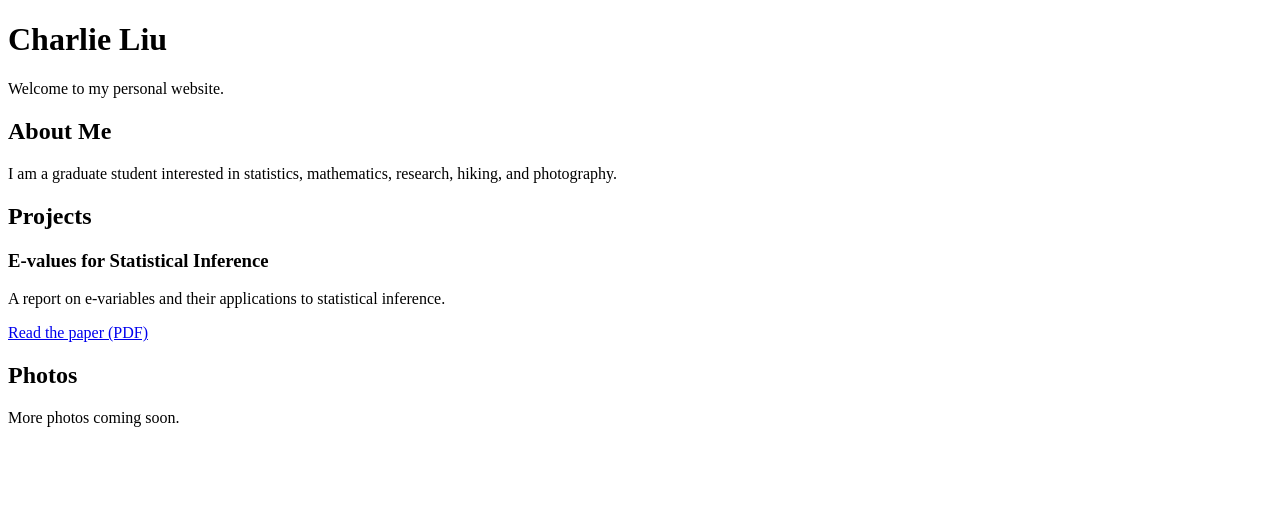
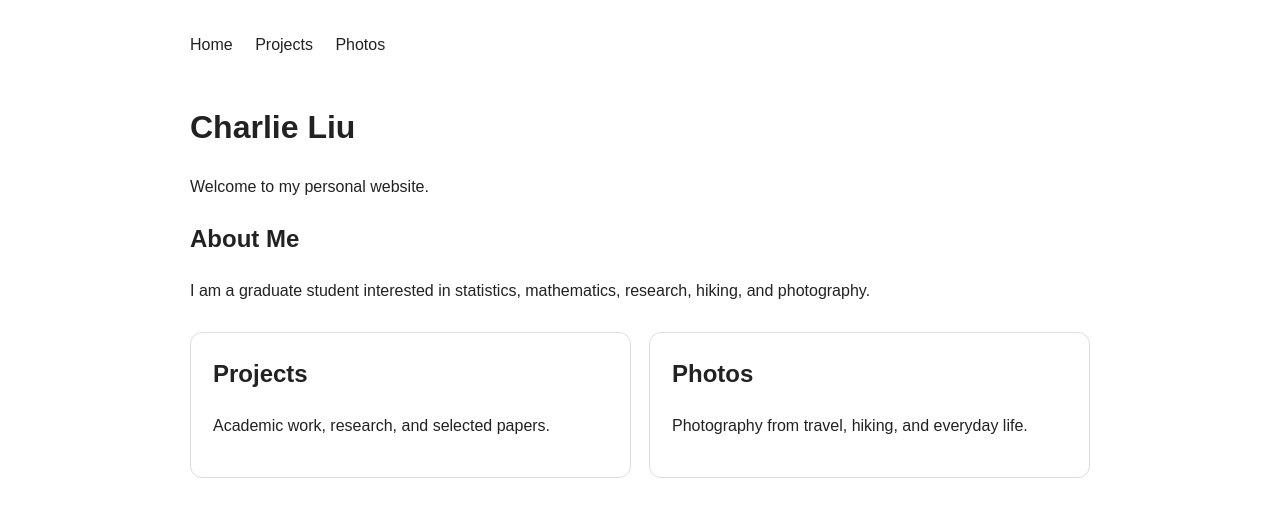
Before and after one commit to charliemzliu/charliemzliu.github.io, a plain HTML site: page index.html in a window 1280 px wide. Drawn offline with Linux system fonts and the light colour scheme.

Commit message:
Add navigation to projects and photo pages

```diff
--- a/index.html
+++ b/index.html
@@ -4,38 +4,44 @@
     <meta charset="UTF-8">
     <meta name="viewport" content="width=device-width, initial-scale=1.0">
     <title>Charlie Liu</title>
+    <style>
+        body { font-family: Arial, sans-serif; max-width: 900px; margin: 0 auto; padding: 32px 20px; line-height: 1.6; color: #222; }
+        nav { margin-bottom: 44px; }
+        nav a { margin-right: 18px; color: #222; text-decoration: none; }
+        nav a:hover { text-decoration: underline; }
+        .links { display: flex; gap: 18px; flex-wrap: wrap; margin-top: 28px; }
+        .card { flex: 1 1 260px; border: 1px solid #ddd; border-radius: 12px; padding: 22px; text-decoration: none; color: #222; }
+        .card:hover { box-shadow: 0 3px 12px rgba(0,0,0,0.08); }
+        .card h2 { margin-top: 0; }
+    </style>
 </head>
 
 <body>
+    <nav>
+        <a href="/">Home</a>
+        <a href="/projects/">Projects</a>
+        <a href="/photo/">Photos</a>
+    </nav>
 
     <h1>Charlie Liu</h1>
-
     <p>Welcome to my personal website.</p>
 
     <h2>About Me</h2>
-
     <p>
         I am a graduate student interested in statistics, mathematics,
         research, hiking, and photography.
     </p>
 
-    <h2>Projects</h2>
+    <div class="links">
+        <a class="card" href="/projects/">
+            <h2>Projects</h2>
+            <p>Academic work, research, and selected papers.</p>
+        </a>
 
-    <h3>E-values for Statistical Inference</h3>
-
-    <p>
-        A report on e-variables and their applications to statistical inference.
-    </p>
-
-    <p>
-        <a href="STA422_final_MingzheLiu.pdf" target="_blank">
-            Read the paper (PDF)
+        <a class="card" href="/photo/">
+            <h2>Photos</h2>
+            <p>Photography from travel, hiking, and everyday life.</p>
         </a>
-    </p>
-
-    <h2>Photos</h2>
-
-    <p>More photos coming soon.</p>
-
+    </div>
 </body>
 </html>
```
